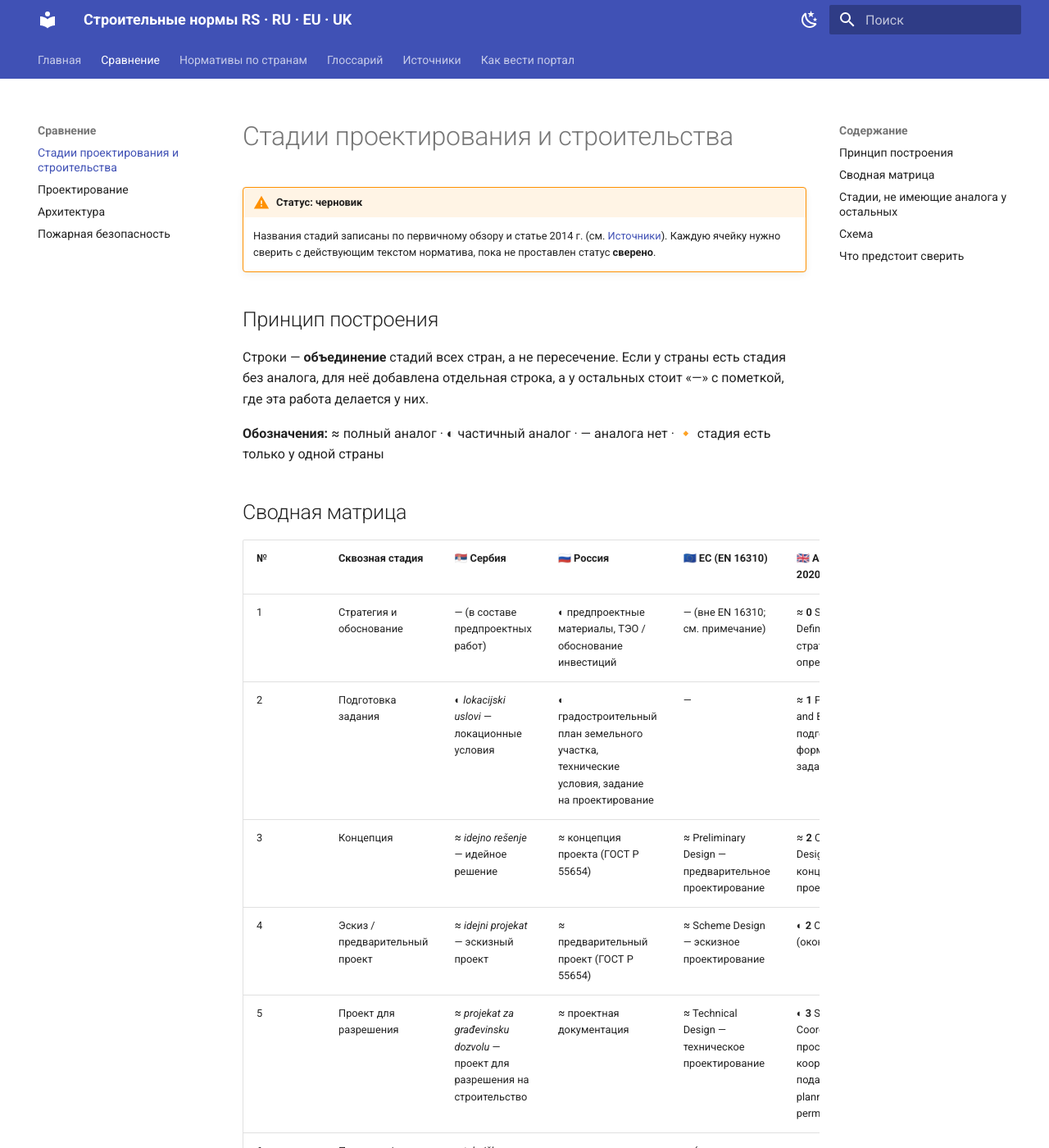
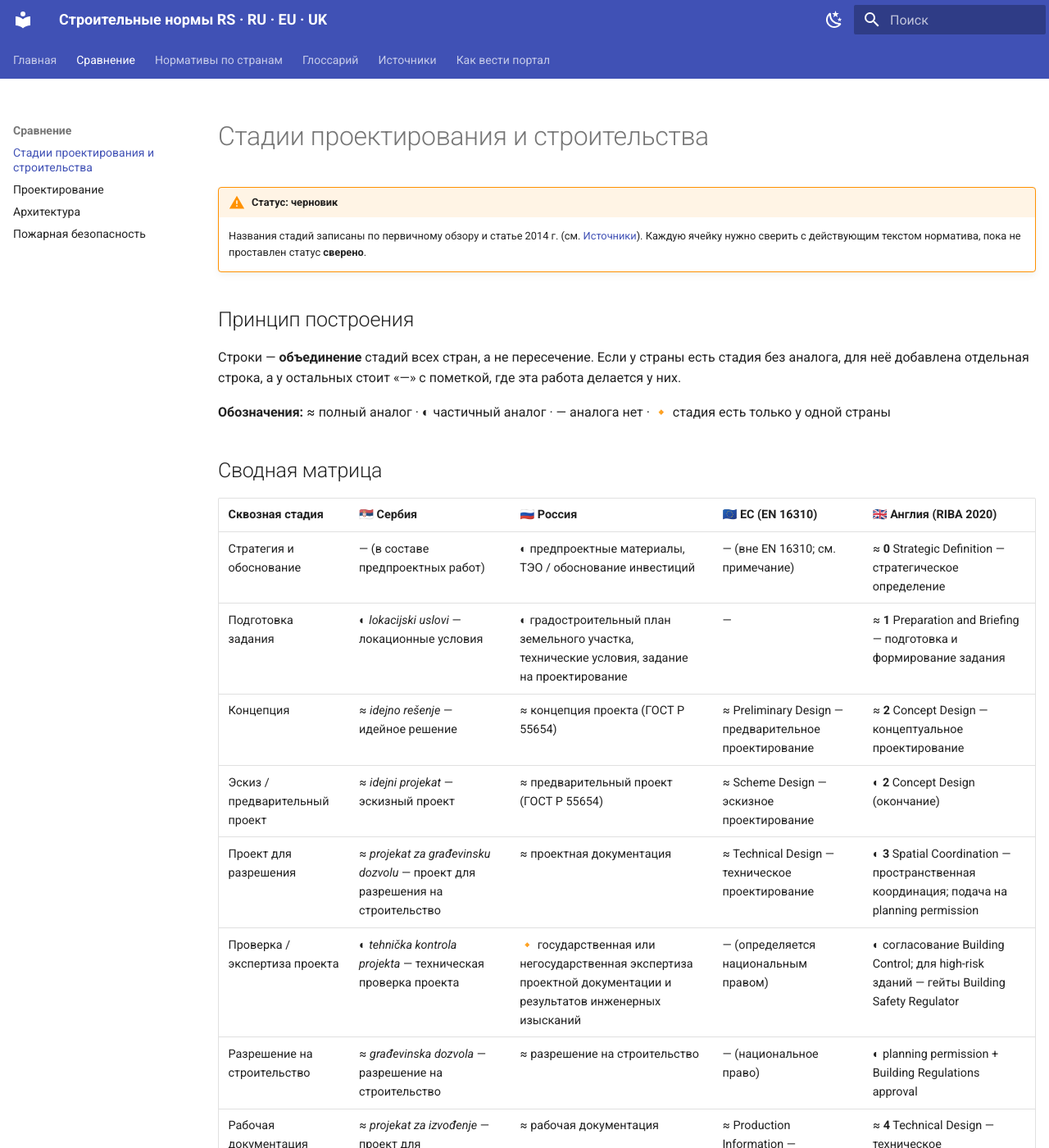
Before and after one commit to kuskuznetsova-ux/building_codes, an MkDocs documentation site: the page built from docs/sravnenie/stadii.md, in a window 1280 px wide and 1400 px high. Shown: the whole window at 82% size. Built offline with MkDocs 1.6.1 and Material for MkDocs 9.7.7, drawn with Linux system fonts in a browser that asks for light colours.

```diff
--- a/docs/sravnenie/stadii.md
+++ b/docs/sravnenie/stadii.md
@@ -11,21 +16,21 @@
 
 ## Сводная матрица
 
-| № | Сквозная стадия | 🇷🇸 Сербия | 🇷🇺 Россия | 🇪🇺 ЕС (EN 16310) | 🇬🇧 Англия (RIBA 2020) |
-|---|---|---|---|---|---|
-| 1 | Стратегия и обоснование | — (в составе предпроектных работ) | ◐ предпроектные материалы, ТЭО / обоснование инвестиций | — (вне EN 16310; см. примечание) | ≈ **0** Strategic Definition — стратегическое определение |
-| 2 | Подготовка задания | ◐ *lokacijski uslovi* — локационные условия | ◐ градостроительный план земельного участка, технические условия, задание на проектирование | — | ≈ **1** Preparation and Briefing — подготовка и формирование задания |
-| 3 | Концепция | ≈ *idejno rešenje* — идейное решение | ≈ концепция проекта (ГОСТ Р 55654) | ≈ Preliminary Design — предварительное проектирование | ≈ **2** Concept Design — концептуальное проектирование |
-| 4 | Эскиз / предварительный проект | ≈ *idejni projekat* — эскизный проект | ≈ предварительный проект (ГОСТ Р 55654) | ≈ Scheme Design — эскизное проектирование | ◐ **2** Concept Design (окончание) |
-| 5 | Проект для разрешения | ≈ *projekat za građevinsku dozvolu* — проект для разрешения на строительство | ≈ проектная документация | ≈ Technical Design — техническое проектирование | ◐ **3** Spatial Coordination — пространственная координация; подача на planning permission |
-| 6 | Проверка / экспертиза проекта | ◐ *tehnička kontrola projekta* — техническая проверка проекта | 🔸 государственная или негосударственная экспертиза проектной документации и результатов инженерных изысканий | — (определяется национальным правом) | ◐ согласование Building Control; для high-risk зданий — гейты Building Safety Regulator |
-| 7 | Разрешение на строительство | ≈ *građevinska dozvola* — разрешение на строительство | ≈ разрешение на строительство | — (национальное право) | ◐ planning permission + Building Regulations approval |
-| 8 | Рабочая документация | ≈ *projekat za izvođenje* — проект для производства работ | ≈ рабочая документация | ≈ Production Information — информация для производства работ | ≈ **4** Technical Design — техническое проектирование |
-| 9 | Строительство | ≈ *izvođenje radova* — производство работ (с *prijava radova* — уведомлением о начале) | ≈ строительство, строительный контроль, государственный строительный надзор | ≈ Construction — строительство | ≈ **5** Manufacturing and Construction — изготовление и строительство |
-| 10 | Исполнительная документация | ≈ *projekat izvedenog objekta* — проект построенного объекта | ≈ исполнительная документация | — | ◐ as-built information (в составе стадии 6) |
-| 11 | Приёмка и разрешение на ввод | ≈ *tehnički pregled* — техническая приёмка; *upotrebna dozvola* — разрешение на использование | ≈ заключение о соответствии, разрешение на ввод в эксплуатацию | — (национальное право) | ◐ completion certificate / final certificate |
-| 12 | Передача заказчику | — | ◐ передача объекта заказчику | ◐ Handover | ≈ **6** Handover — передача объекта |
-| 13 | Эксплуатация | — (вне регулирования стадий) | ◐ эксплуатация зданий (отдельное регулирование) | ◐ Use (вне объёма стадий) | 🔸 **7** Use — эксплуатация (внутри Plan of Work) |
+| Сквозная стадия | 🇷🇸 Сербия | 🇷🇺 Россия | 🇪🇺 ЕС (EN 16310) | 🇬🇧 Англия (RIBA 2020) |
+|---|---|---|---|---|
+| Стратегия и обоснование | — (в составе предпроектных работ) | ◐ предпроектные материалы, ТЭО / обоснование инвестиций | — (вне EN 16310; см. примечание) | ≈ **0** Strategic Definition — стратегическое определение |
+| Подготовка задания | ◐ *lokacijski uslovi* — локационные условия | ◐ градостроительный план земельного участка, технические условия, задание на проектирование | — | ≈ **1** Preparation and Briefing — подготовка и формирование задания |
+| Концепция | ≈ *idejno rešenje* — идейное решение | ≈ концепция проекта (ГОСТ Р 55654) | ≈ Preliminary Design — предварительное проектирование | ≈ **2** Concept Design — концептуальное проектирование |
+| Эскиз / предварительный проект | ≈ *idejni projekat* — эскизный проект | ≈ предварительный проект (ГОСТ Р 55654) | ≈ Scheme Design — эскизное проектирование | ◐ **2** Concept Design (окончание) |
+| Проект для разрешения | ≈ *projekat za građevinsku dozvolu* — проект для разрешения на строительство | ≈ проектная документация | ≈ Technical Design — техническое проектирование | ◐ **3** Spatial Coordination — пространственная координация; подача на planning permission |
+| Проверка / экспертиза проекта | ◐ *tehnička kontrola projekta* — техническая проверка проекта | 🔸 государственная или негосударственная экспертиза проектной документации и результатов инженерных изысканий | — (определяется национальным правом) | ◐ согласование Building Control; для high-risk зданий — гейты Building Safety Regulator |
+| Разрешение на строительство | ≈ *građevinska dozvola* — разрешение на строительство | ≈ разрешение на строительство | — (национальное право) | ◐ planning permission + Building Regulations approval |
+| Рабочая документация | ≈ *projekat za izvođenje* — проект для производства работ | ≈ рабочая документация | ≈ Production Information — информация для производства работ | ≈ **4** Technical Design — техническое проектирование |
+| Строительство | ≈ *izvođenje radova* — производство работ (с *prijava radova* — уведомлением о начале) | ≈ строительство, строительный контроль, государственный строительный надзор | ≈ Construction — строительство | ≈ **5** Manufacturing and Construction — изготовление и строительство |
+| Исполнительная документация | ≈ *projekat izvedenog objekta* — проект построенного объекта | ≈ исполнительная документация | — | ◐ as-built information (в составе стадии 6) |
+| Приёмка и разрешение на ввод | ≈ *tehnički pregled* — техническая приёмка; *upotrebna dozvola* — разрешение на использование | ≈ заключение о соответствии, разрешение на ввод в эксплуатацию | — (национальное право) | ◐ completion certificate / final certificate |
+| Передача заказчику | — | ◐ передача объекта заказчику | ◐ Handover | ≈ **6** Handover — передача объекта |
+| Эксплуатация | — (вне регулирования стадий) | ◐ эксплуатация зданий (отдельное регулирование) | ◐ Use (вне объёма стадий) | 🔸 **7** Use — эксплуатация (внутри Plan of Work) |
 
 !!! note "Как читать"
     Ячейки с **—** означают, что отдельной стадии в этой системе нет. Это не значит, что работа не выполняется: она может входить в соседнюю стадию или регулироваться национальным правом. Уточняется в карточках стран.
--- /dev/null
+++ b/docs/stylesheets/extra.css
@@ -0,0 +1,5 @@
+/* широкий контент для таблиц сравнения */
+.md-grid { max-width: 110rem; }
+.md-typeset table:not([class]) { font-size: .72rem; display: table; width: 100%; }
+.md-typeset table:not([class]) th,
+.md-typeset table:not([class]) td { padding: .6em .8em; vertical-align: top; }
--- a/mkdocs.yml
+++ b/mkdocs.yml
@@ -17,6 +17,8 @@ theme:
     - media: "(prefers-color-scheme: dark)"
       scheme: slate
       toggle: {icon: material/weather-sunny, name: Светлая тема}
+extra_css:
+  - stylesheets/extra.css
 markdown_extensions:
   - tables
   - admonition
```
Also changed, not shown: other parts of docs/sravnenie/stadii.md (+5 -0 lines).
